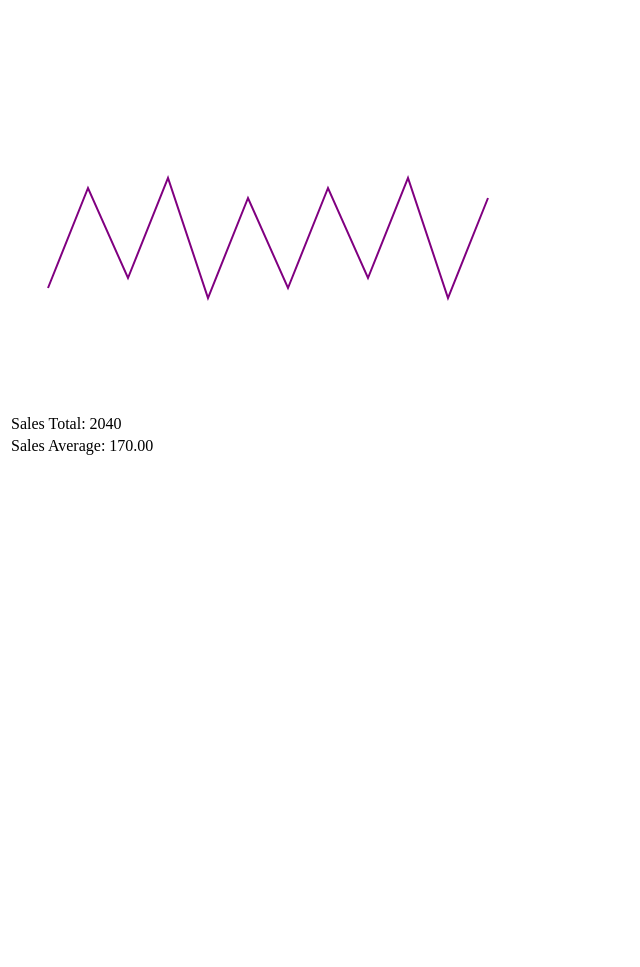
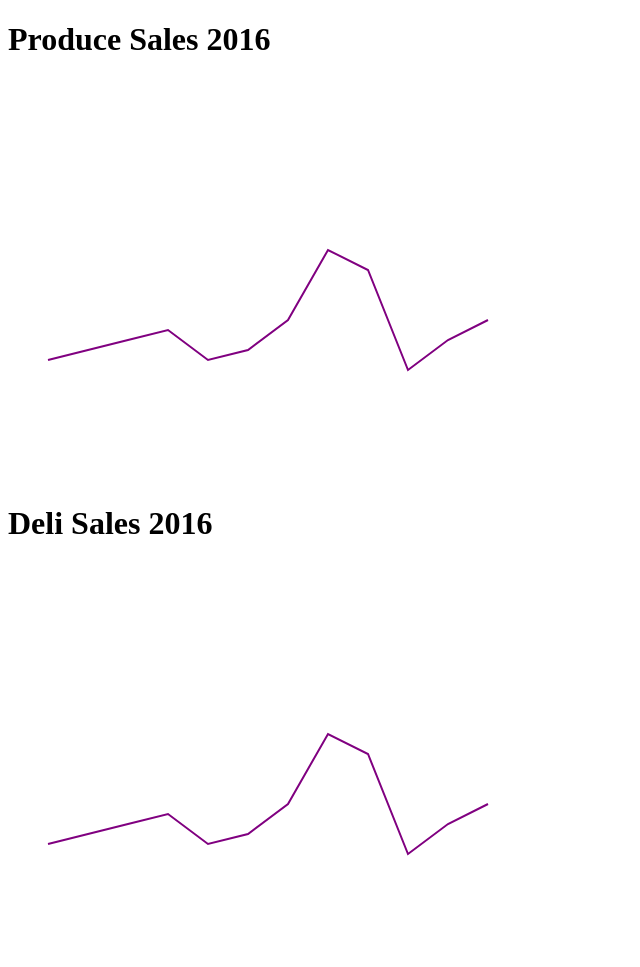
Before and after one commit to DominicSerranoC14/D3-Dynamic-Charts, a website: page index.html in a window 1280 px wide. Shown: the whole page, without its empty margins (0-640 px from the left). Before the commit the page ends 800 px from the top, so only its background shows below. Drawn offline with nearby package versions, Linux system fonts and the light colour scheme.

Commit message:
Drew multiple line graphs with json files

```diff
--- a/index.html
+++ b/index.html
@@ -15,6 +15,7 @@
   <!-- <script src="js/barGraph.js"></script> -->
   <!-- <script src="js/lineGraph.js"></script> -->
   <!-- <script src="js/scatterPlot.js"></script> -->
-  <script src="js/dataCSV.js"></script>
+  <!-- <script src="js/dataCSV.js"></script> -->
+  <script src="js/dataJSON.js"></script>
 </body>
 </html>
--- a/js/dataCSV.js
+++ b/js/dataCSV.js
@@ -34,7 +34,6 @@ const buildLine = () => {
 
 // Build a table of the sales totals
 const showTotals = () => {
-
   const table = d3.select('body').append('table');
   let sales = [];
 
@@ -57,7 +56,6 @@ const showTotals = () => {
     .append('tr')
     .append('td')
     .text((d) => d);
-
 };
 
 
--- /dev/null
+++ b/js/dataJSON.js
@@ -0,0 +1,55 @@
+'use strict';
+
+const w = 600;
+const h = 400;
+let ds;
+let sum = null;
+let average = null;
+let metrics = [];
+/////////////////////////////////////////
+
+
+const buildLine = (ds) => {
+  // Function for drawing line graph
+  const drawLine = d3.svg.line()
+    .x((d) => d.month * 40)
+    .y((d) => h - d.sales)
+    .interpolate('linear');
+
+  const svg = d3.select('body').append('svg')
+    .attr({
+      width: w,
+      height: h
+    });
+
+  const viz = svg.append('path')
+    .attr({
+      d: drawLine(ds.monthlySales),
+      'stroke': 'purple',
+      'stroke-width': 2,
+      'fill': 'none'
+    });
+};
+
+
+const showHeader = (ds) => {
+  d3.select('body').append('h1')
+    .text(`${ds.category} Sales 2016`)
+};
+
+
+// Retrieve the CSV file with this d3 method
+// This method is async
+d3.json('./js/dataList.json', (err, data) => {
+  if (err) {
+    console.log("Error", err);
+  } else {
+    console.log("Data received");
+    // Loop through each collection in the json file
+    data.collection.forEach((ds) => {
+      // Execute the header d3 line function
+      showHeader(ds);
+      buildLine(ds);
+    });
+  };
+});
--- /dev/null
+++ b/js/dataList.json
@@ -0,0 +1,112 @@
+{
+  "collection": [
+
+    {
+      "category": "Produce",
+      "region": "West",
+      "monthlySales":
+      [{
+          "month": 1,
+          "sales":  120
+        },
+        {
+          "month": 2,
+          "sales":  130
+        },
+        {
+          "month": 3,
+          "sales":  140
+        },
+        {
+          "month": 4,
+          "sales":  150
+        },
+        {
+          "month": 5,
+          "sales":  120
+        },
+        {
+          "month": 6,
+          "sales":  130
+        },
+        {
+          "month": 7,
+          "sales":  160
+        },
+        {
+          "month": 8,
+          "sales":  230
+        },
+        {
+          "month": 9,
+          "sales":  210
+        },
+        {
+          "month": 10,
+          "sales":  110
+        },
+        {
+          "month": 11,
+          "sales":  140
+        },
+        {
+          "month": 12,
+          "sales":  160
+      }]
+    },
+    {
+      "category": "Deli",
+      "region": "West",
+      "monthlySales":
+      [{
+          "month": 1,
+          "sales":  120
+        },
+        {
+          "month": 2,
+          "sales":  130
+        },
+        {
+          "month": 3,
+          "sales":  140
+        },
+        {
+          "month": 4,
+          "sales":  150
+        },
+        {
+          "month": 5,
+          "sales":  120
+        },
+        {
+          "month": 6,
+          "sales":  130
+        },
+        {
+          "month": 7,
+          "sales":  160
+        },
+        {
+          "month": 8,
+          "sales":  230
+        },
+        {
+          "month": 9,
+          "sales":  210
+        },
+        {
+          "month": 10,
+          "sales":  110
+        },
+        {
+          "month": 11,
+          "sales":  140
+        },
+        {
+          "month": 12,
+          "sales":  160
+      }]
+    }
+
+  ]
+}
```
